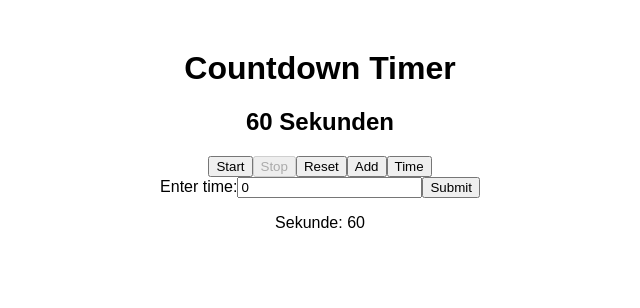
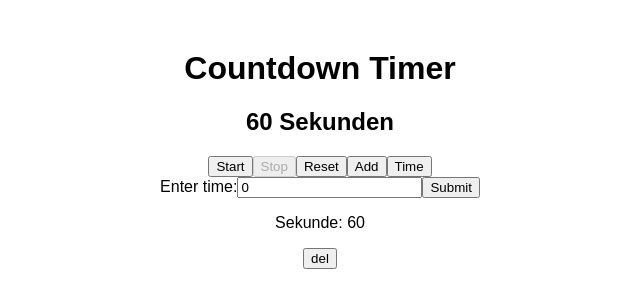
Before and after one commit to Yul-Leonardo/Website, a React (Create React App) app in the folder ylrg/: page / in a window 1280 px wide. Both pictures are taken after a click on the button "Time". Shown: the top 308 px of the page, without its empty margins (320-960 px from the left). Built offline with nearby package versions, Linux system fonts and the light colour scheme.

Commit message:
updated!

```diff
--- a/ylrg/src/App.js
+++ b/ylrg/src/App.js
@@ -8,6 +8,7 @@ function App() {
   const [isRunning, setIsRunning] = useState(false);
   const [listItems, setlistItems] = useState([]);
   const [newTime, setnewTime] = useState(0);
+  const [isRender, setIsRender] = useState(false);
 
   useEffect(() => {
     if (!isRunning) return;
@@ -19,12 +20,10 @@ function App() {
         } else {
           setTimeLeft(newTime);
           setIsRunning(false);
-          setTime();
           return newTime;
         }
       });
     }, 1000);
-
     // Cleanup-Funktion
     return () => clearInterval(interval);
   }, [isRunning]);
@@ -38,6 +37,7 @@ function App() {
     setlistItems((prevItems) => [
       ...prevItems,
       <p key={prevItems.length}>Sekunde: {timeLeft} </p>,
+      <button>del</button>
     ]);
   };
 
```
